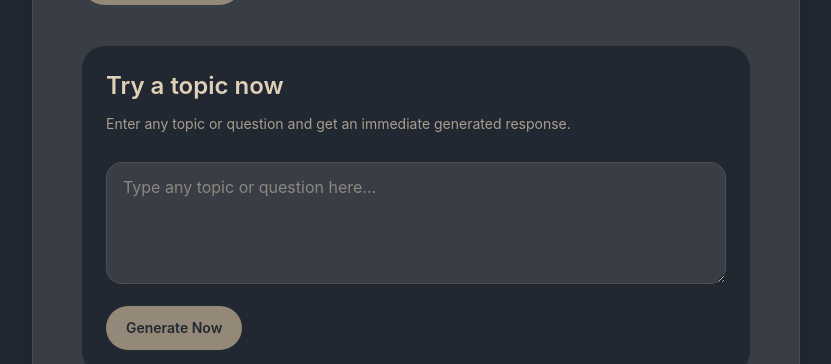
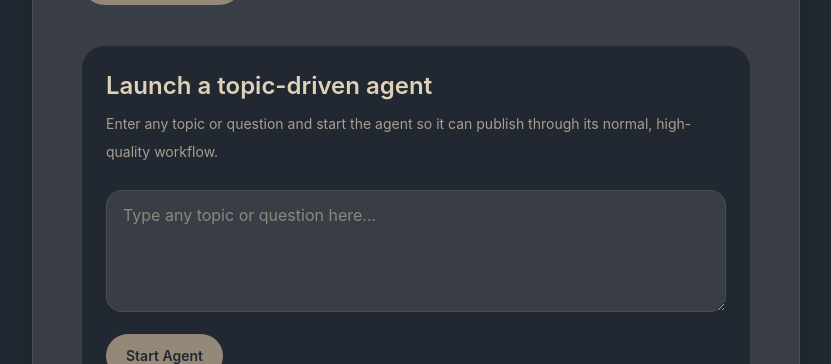
Before and after one commit to amanswami03/ABTalks_ViCodathon_ByteMonks_Autonomous-AI-Creator, a React (Vite) app in the folder frontend/: page /create in a window 1280 px wide. Shown: the part 588-952 px from the top of the page, without its empty margins (224-1055 px from the left). Built offline with nearby package versions, Linux system fonts and the light colour scheme; no server answers.

Commit message:
Switch landing custom topic to agent initialization flow

```diff
--- a/frontend/src/pages/Landing.jsx
+++ b/frontend/src/pages/Landing.jsx
@@ -1,6 +1,6 @@
 import { useEffect, useState } from 'react';
 import { useNavigate } from 'react-router-dom';
-import { initializeAgent, submitCustomTopic } from '../services/api';
+import { initializeAgent } from '../services/api';
 
 const domains = ['AI Security', 'Machine Learning', 'AI Ethics', 'Developer Advocacy', 'Open Source', 'Product Strategy'];
 
@@ -10,9 +10,8 @@ export default function Landing() {
   const [isInitializing, setIsInitializing] = useState(false);
   const [errorMessage, setErrorMessage] = useState('');
   const [customTopic, setCustomTopic] = useState('');
-  const [customTopicResponse, setCustomTopicResponse] = useState(null);
-  const [isGenerating, setIsGenerating] = useState(false);
   const [customTopicError, setCustomTopicError] = useState('');
+  const [isInitializingTopicAgent, setIsInitializingTopicAgent] = useState(false);
   const navigate = useNavigate();
 
   // If an agentId already exists in localStorage, go straight to the dashboard.
@@ -55,17 +54,21 @@ export default function Landing() {
       return;
     }
 
-    setIsGenerating(true);
+    setIsInitializingTopicAgent(true);
     setCustomTopicError('');
-    setCustomTopicResponse(null);
 
     try {
-      const response = await submitCustomTopic(customTopic.trim());
-      setCustomTopicResponse(response);
+      const response = await initializeAgent({
+        name: personaName.trim() || 'Autonomous Persona',
+        domain,
+        topic: customTopic.trim(),
+      });
+
+      navigate(`/dashboard/${response.agentId}`);
     } catch (error) {
-      setCustomTopicError('Unable to generate a response for that topic. Please try again.');
+      setCustomTopicError('Unable to initialize the agent for that topic. Please try again.');
     } finally {
-      setIsGenerating(false);
+      setIsInitializingTopicAgent(false);
     }
   };
 
@@ -131,8 +134,8 @@ export default function Landing() {
         </form>
 
         <div className="mt-10 rounded-3xl border border-[#948979]/20 bg-[#222831] p-6">
-          <h2 className="text-2xl font-semibold text-[#DFD0B8]">Try a topic now</h2>
-          <p className="mt-2 text-sm leading-7 text-[#DFD0B8]/70">Enter any topic or question and get an immediate generated response.</p>
+          <h2 className="text-2xl font-semibold text-[#DFD0B8]">Launch a topic-driven agent</h2>
+          <p className="mt-2 text-sm leading-7 text-[#DFD0B8]/70">Enter any topic or question and start the agent so it can publish through its normal, high-quality workflow.</p>
 
           <form onSubmit={handleCustomTopicSubmit} className="mt-6 space-y-4">
             <textarea
@@ -145,22 +148,14 @@ export default function Landing() {
             <div className="flex flex-wrap items-center gap-3">
               <button
                 type="submit"
-                disabled={isGenerating}
+                disabled={isInitializingTopicAgent}
                 className="rounded-full bg-[#948979] px-5 py-3 text-sm font-semibold text-[#222831] transition hover:opacity-90 disabled:cursor-not-allowed disabled:opacity-70"
               >
-                {isGenerating ? 'Generating...' : 'Generate Now'}
+                {isInitializingTopicAgent ? 'Initializing...' : 'Start Agent'}
               </button>
               {customTopicError ? <p className="text-sm text-rose-300">{customTopicError}</p> : null}
             </div>
           </form>
-
-          {customTopicResponse ? (
-            <div className="mt-5 rounded-2xl border border-[#948979]/20 bg-[#393E46] p-4 text-sm text-[#DFD0B8]/90">
-              <div className="font-semibold text-[#DFD0B8]">Generated response</div>
-              <p className="mt-3 whitespace-pre-wrap">{customTopicResponse.text}</p>
-              <div className="mt-3 text-xs text-[#DFD0B8]/70">Rationale: {customTopicResponse.rationale}</div>
-            </div>
-          ) : null}
         </div>
       </section>
     </main>
--- a/frontend/src/services/api.js
+++ b/frontend/src/services/api.js
@@ -9,12 +9,13 @@ const api = axios.create({
   },
 });
 
-export const initializeAgent = async ({ name, domain }) => {
+export const initializeAgent = async ({ name, domain, topic }) => {
   const response = await api.post('/agent/init', {
     persona: {
       name,
       domain,
     },
+    topic,
   });
 
   return response.data;
```
Also changed, not shown: 1 other file (tests, documents, lock files or other folders).
